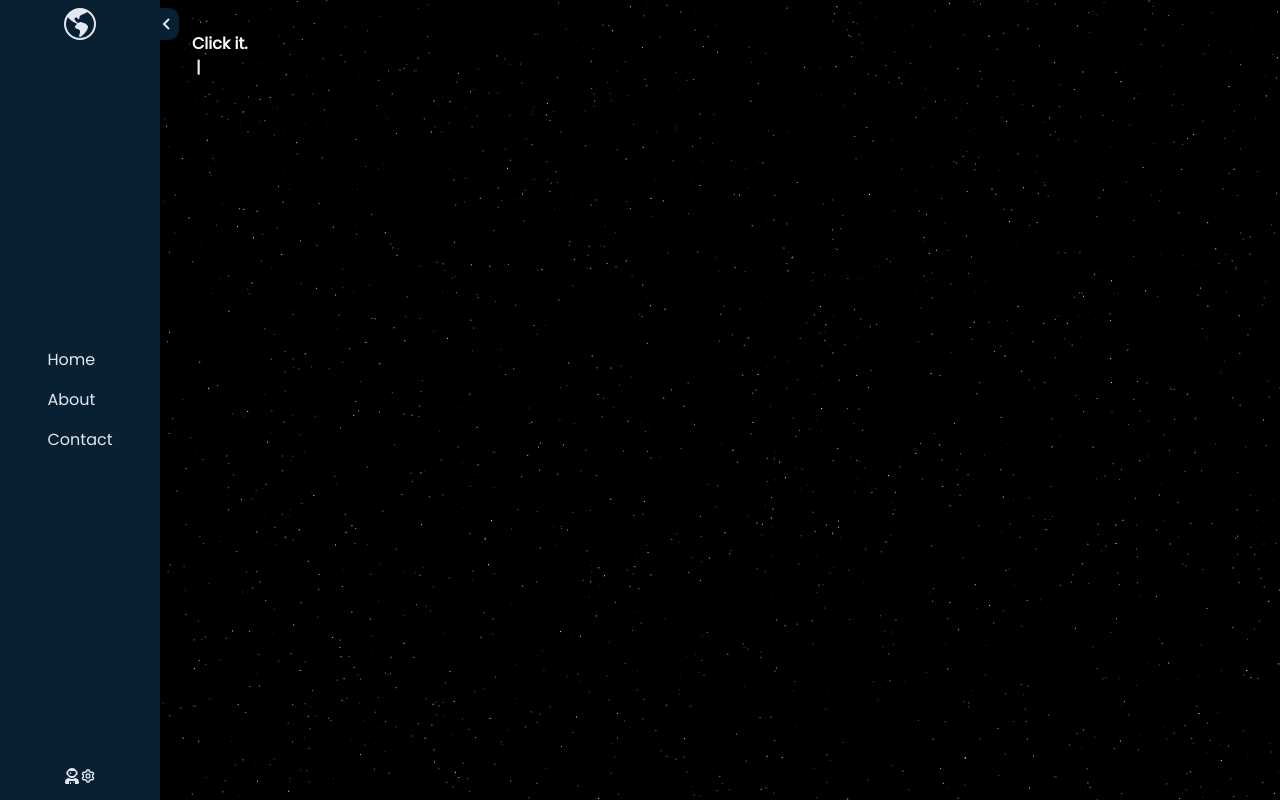
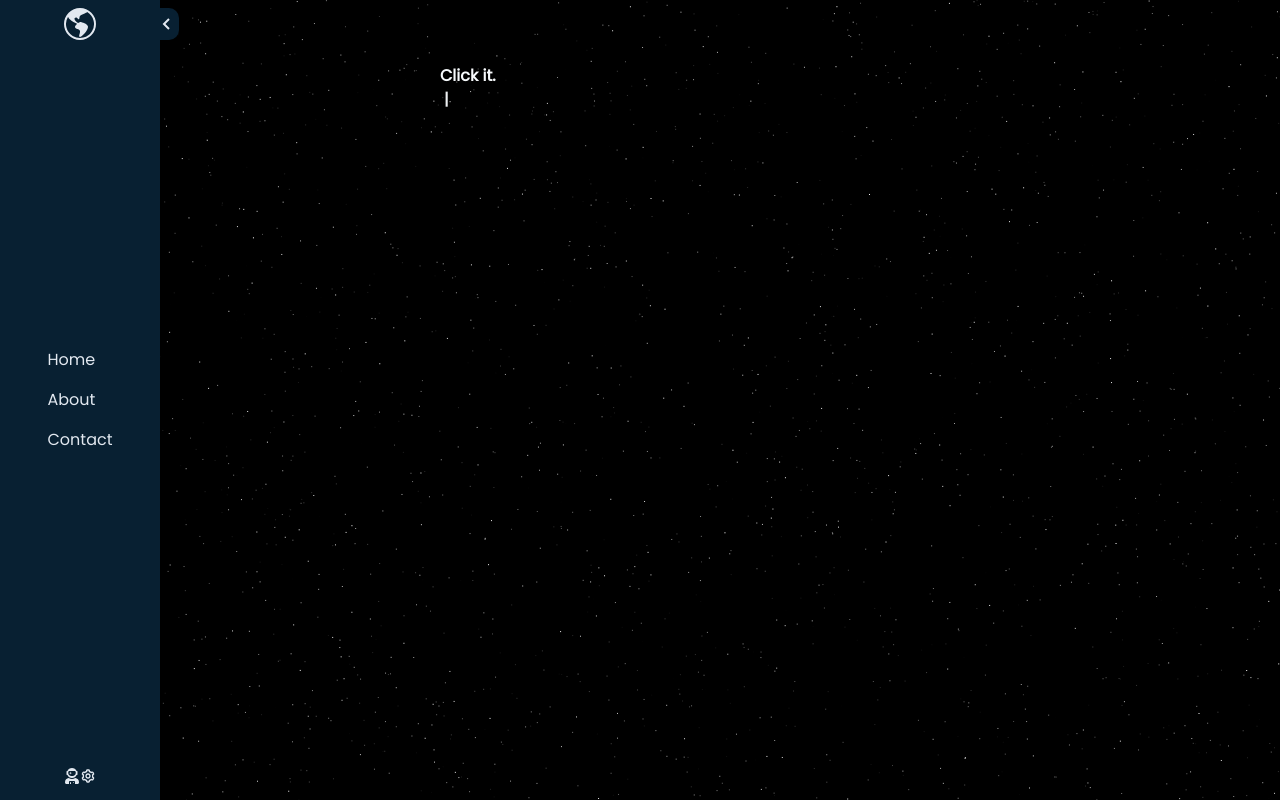
Before and after one commit to cmurp/portfolio_site, a React (Create React App) app: page /blog in a window 1280 px wide. Built offline with nearby package versions, Linux system fonts and the light colour scheme.

Commit message:
adjust content container

```diff
--- a/src/Layout.tsx
+++ b/src/Layout.tsx
@@ -17,7 +17,10 @@ const Layout = () => {
   `;
 
   const Content = styled.div`
+    height: 100%;
+    width: 100%;
     overflow-y: auto;
+    padding: 2rem;
   `;
 
   const {isVertical,} = useOrientation();
```
